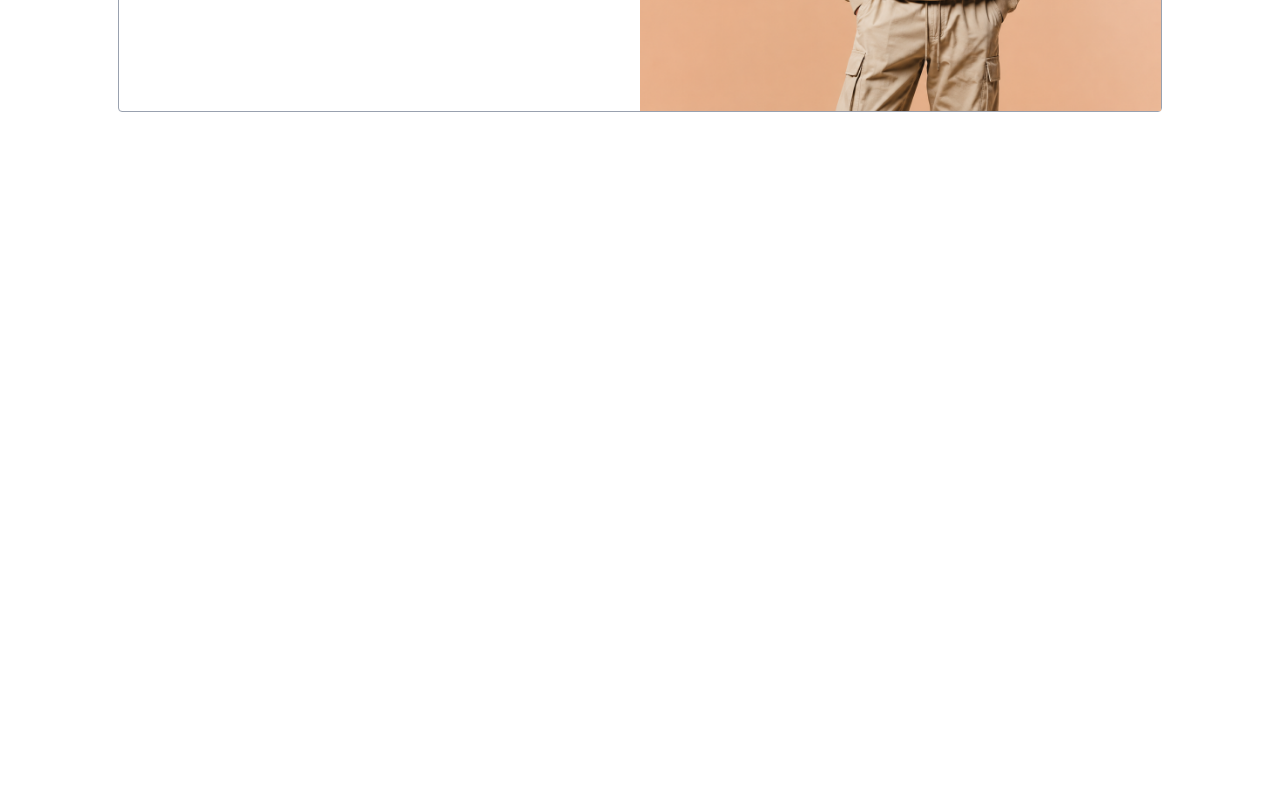
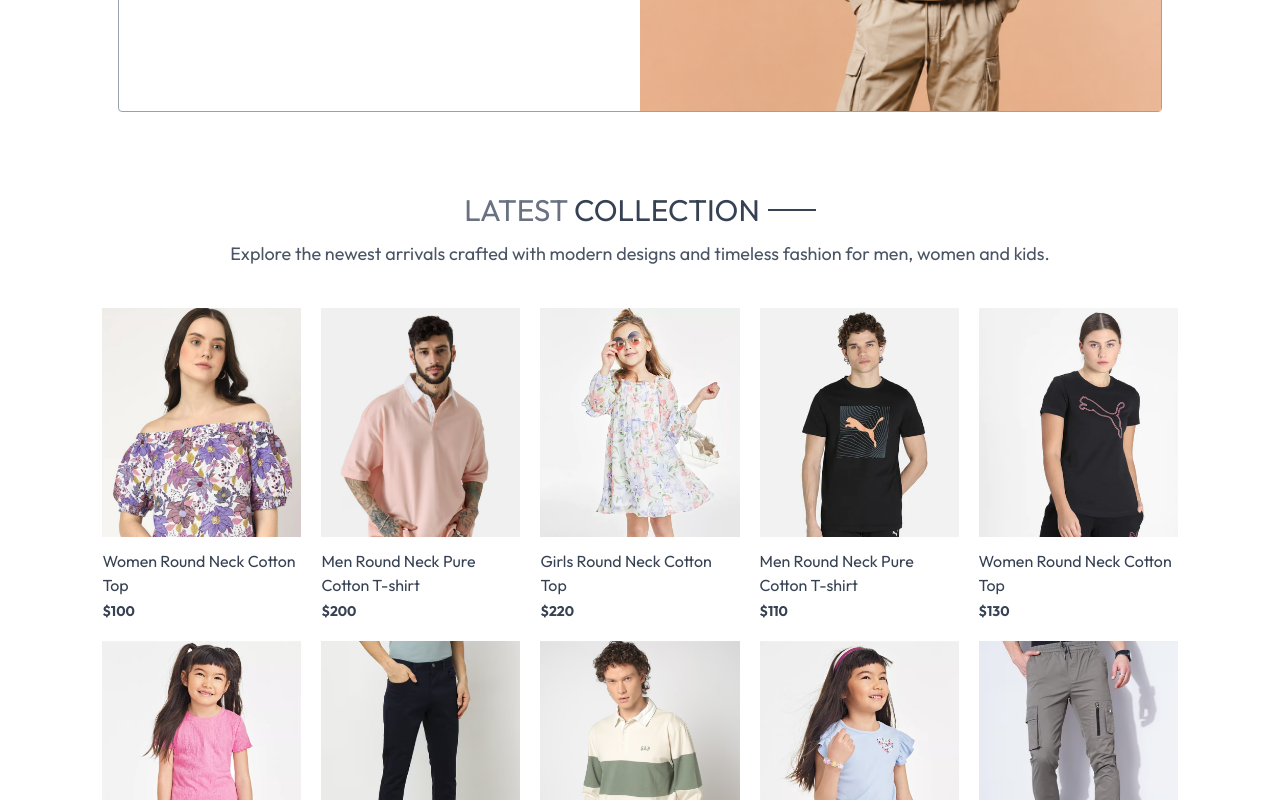
Before and after one commit to m-ali422-a/Ecommerce, a React (Vite) app: page / in a window 1280 px wide. Shown: the part 400-1200 px from the top of the page. Before the commit the page ends 800 px from the top, so only its background shows below. Built offline with nearby package versions, Linux system fonts and the light colour scheme.

Commit message:
create a latest collection section

```diff
--- a/package.json
+++ b/package.json
@@ -13,6 +13,7 @@
     "@tailwindcss/vite": "^4.3.3",
     "react": "^19.2.6",
     "react-dom": "^19.2.6",
+    "react-fast-marquee": "^1.6.5",
     "react-router-dom": "^7.18.2",
     "tailwindcss": "^4.3.3"
   },
--- a/src/components/LatestCollection.jsx
+++ b/src/components/LatestCollection.jsx
@@ -1,15 +1,41 @@
-import { useContext } from "react"
-import { ShopContext } from "../context/ShopContext"
+import { useContext, useEffect, useState } from "react";
+import { ShopContext } from "../context/ShopContext";
+import Title from "./Title";
+import ProductItem from "./ProductItem";
 
 const LatestCollection = () => {
+  const { products } = useContext(ShopContext);
+  const [latestProducts, setLatestProducts] = useState([]);
 
-    const {products} = useContext(ShopContext);
-console.log(products);
+  useEffect(() => {
+    setLatestProducts(products.slice(0,10))
+  }, []);
+
   return (
-    <div>
+    <div className="my-10">
+      <div className="text-center text-3xl py-10">
+        <Title text1={"Latest"} text2={"Collection"} />
+        <p className="text-xs sm:text-sm md:text-lg text-gray-600">
+          Explore the newest arrivals crafted with modern designs and timeless
+          fashion for men, women and kids.
+        </p>
+      </div>
 
+      {/* Latest Collection Products Rendering  */}
+
+      <div className="grid grid-cols-2 sm:grid-cols-3 md:grid-cols-4 lg:grid-cols-5 gap-5">
+        {latestProducts?.map((item,index)=>(
+          <ProductItem
+          key={index}
+          id={item._id}
+          image={item.image[0]}
+          name={item.name}
+          price={item.price}
+          />
+        ))}
+      </div>
     </div>
-  )
-}
+  );
+};
 
-export default LatestCollection
+export default LatestCollection;
--- a/src/components/Navbar.jsx
+++ b/src/components/Navbar.jsx
@@ -7,7 +7,7 @@ const Navbar = () => {
   return (
     <div className="flex justify-between items-center p-4">
       {/* Logo  */}
-      <img src={assets.logo} className="w-30 sm:w-45" alt="" />
+      <Link to='/'><img src={assets.logo} className="w-30 sm:w-45" alt="" /></Link>
 
       {/* Menu Buttons  */}
       <ul className="sm:flex text-gray-700 text-m font-semibold gap-5 hidden">
--- /dev/null
+++ b/src/components/ProductItem.jsx
@@ -0,0 +1,23 @@
+import { useContext } from "react";
+import { Link } from "react-router-dom";
+import { ShopContext } from "../context/ShopContext";
+
+const ProductItem = ({ id, image, name, price }) => {
+  const { currency } = useContext(ShopContext);
+  return (
+    <div>
+      <Link to={`/product/${id}`} className="text-gray-700 cursor-pointer">
+        <div className="overflow-hidden">
+          <img src={image} className="hover:scale-110 transition-all" alt="" />
+        </div>
+        <p className="pt-3 pb-1">{name}</p>
+        <p className="text-sm font-bold">
+          {currency}
+          {price}
+        </p>
+      </Link>
+    </div>
+  );
+};
+
+export default ProductItem;
--- /dev/null
+++ b/src/components/Title.jsx
@@ -0,0 +1,11 @@
+
+const Title = ({text1,text2}) => {
+  return (
+    <div className="inline-flex items-center gap-2 mb-3">
+        <p className="text-gray-500 uppercase">{text1} <span className="text-gray-700">{text2}</span> </p>
+        <p className="w-8 sm:w-12 h-0.5 bg-gray-700"></p>
+    </div>
+  )
+}
+
+export default Title
```
Also changed, not shown: 1 other file (tests, documents, lock files or other folders).
